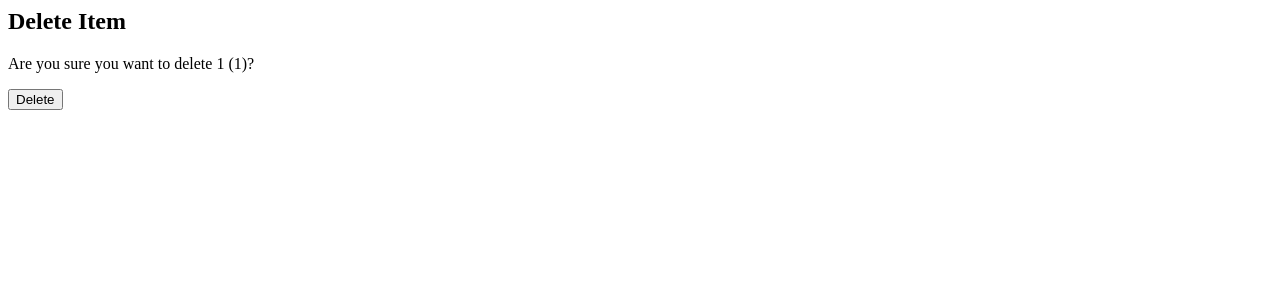
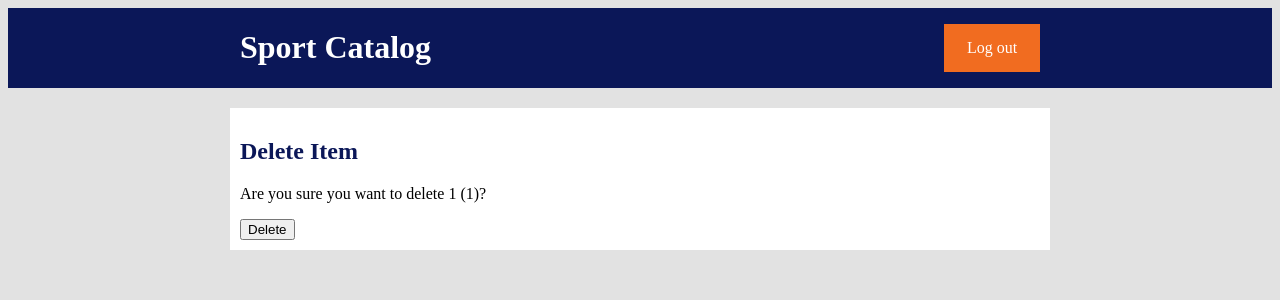
Before and after one commit to trong-nguyen/udacity-catalog-site, a Flask app: page /catalog/1/1/delete in a window 1280 px wide. Shown: the top 300 px of the page. Run offline with Flask 2, Linux system fonts and the light colour scheme; the visitor is signed in with stand-in values (Sample User, id 1).

Commit message:
Cosmetic changes complete

```diff
--- a/static/styles.css
+++ b/static/styles.css
@@ -1,13 +1,20 @@
 .block {
 	background-color: white;
-	margin: 2px;
+	/*margin: 2px;*/
     padding: 10px;
 }
 
 body {
-	background-color: gray;
+	background-color: #e2e2e2;
 }
 
+.limited-view {
+    max-width: 800px;
+}
+
+.center-view {
+    margin: auto;
+}
 
 .avatar img {
     width: 150px;
@@ -15,16 +22,21 @@
 }
 
 .collection {
-    color: #ca670d;
+    color: #F16C20;
 }
 
 .collection a {
-    color: #ca670d;
+    color: #F16C20;
     text-decoration: none;
 }
 
 .collection a:hover {
     color: #0b1758;
+}
+
+a.button {
+    text-decoration: none;
+    color: white;
 }
 
 .head {
@@ -34,10 +46,10 @@
 .header {
     background: #0b1758;
     color: white;
+    margin-bottom: 20px;
 }
 
 .header-inner {
-    max-width: 1024px;
     margin: auto;
     display: flex;
     justify-content: space-between;
@@ -52,33 +64,41 @@
 
 .right-column {
     align-self: center;
-    background: #ca670d;
+    background: #F16C20;
     height: 3em;
     width: 6em;
     line-height: 3em;
     text-align: center;
 }
 
-.right-column a {
-    color: white;
-    text-decoration: none;
-}
-
 .inventory {
-    max-width: 1024px;
     margin: auto;
     display: flex;
-    align-items: stretch;
+    /*align-items: stretch;*/
     justify-content: flex-start;
+    background-color: white;
 }
 
 #category-panel {
-    /*flex-grow: 0;*/
-    /*flex-shrink: 0;*/
-    background: blue;
 }
 
 #item-panel {
     flex-grow: 1;
-    background: blue;
 }
+
+.item-category {
+    color: gray;
+}
+
+.divider {
+    margin: 20px 0;
+    border-left: 1px solid #e2e2e2;
+}
+
+.input-item {
+    margin-top: 10px;
+}
+
+.text-input {
+    width: 400px;
+}
--- a/templates/base.html
+++ b/templates/base.html
@@ -8,5 +8,6 @@
 </head>
 
 <body>
-{% block content %}{% endblock %}
+    {% include "header.html" %}
+    {% block content %}{% endblock %}
 </body>
--- a/templates/catalog_items.html
+++ b/templates/catalog_items.html
@@ -5,13 +5,11 @@
 {% endblock %}
 
 {% block content %}
-    <div>
-       {% include "header.html" %}
-    </div>
-    <div class="inventory">
+    <div class="inventory limited-view">
 		<div class="block" id="category-panel">
 			{% include "categories.html" %}
 		</div>
+        <div class="divider"></div>
 		<div class="block" id="item-panel">
 			{% include "items.html" %}
 		</div>
--- a/templates/catalog_latest.html
+++ b/templates/catalog_latest.html
@@ -5,13 +5,11 @@
 {% endblock %}
 
 {% block content %}
-    <div>
-	   {% include "header.html" %}
-    </div>
-	<div class="inventory">
+	<div class="inventory limited-view">
 		<div class="block" id="category-panel">
 			{% include "categories.html" %}
 		</div>
+        <div class="divider"></div>
 		<div class="block" id="item-panel">
             {% if session.email %}
                 <div class="crud-button">
--- /dev/null
+++ b/templates/form_base.html
@@ -0,0 +1,12 @@
+{% extends "base.html" %}
+
+{% block title %}
+    {% block form_title %}{% endblock %}
+{% endblock %}
+
+{% block content %}
+    <div class="block limited-view center-view">
+        {% block form_content %}{% endblock %}
+    </div>
+
+{% endblock %}
--- a/templates/header.html
+++ b/templates/header.html
@@ -1,5 +1,5 @@
 <div class="header">
-    <div class="header-inner">
+    <div class="header-inner limited-view">
         <div class="left-column">
             <h1>Sport Catalog</h1>
         </div>
@@ -13,9 +13,9 @@
 
         <div class="right-column">
             {% if not session.email %}
-            <a href="{{ url_for('login') }}">Log in</a>
+            <a href="{{ url_for('login') }}" class="button">Log in</a>
             {% else %}
-            <a href="{{ url_for('logout') }}">Log out</a>
+            <a href="{{ url_for('logout') }}" class="button">Log out</a>
             {% endif %}
         </div>
     </div>
--- a/templates/item_delete.html
+++ b/templates/item_delete.html
@@ -1,6 +1,14 @@
+{% extends "form_base.html" %}
+
+{% block form_title %}
+    <title>Delete Items</title>
+{% endblock %}
+
+{% block form_content %}
     <h2 class="head">Delete Item</h2>
     <p>Are you sure you want to delete {{ gear }} ({{ sport }})?</p>
     <form action="{{ url_for('delete_gear', sport=sport, gear=gear) }}", method="post"
     >
     	<input type="submit" value="Delete">
     </form>
+{% endblock %}
--- a/templates/item_details.html
+++ b/templates/item_details.html
@@ -5,7 +5,7 @@
 {% endblock %}
 
 {% block content %}
-	<div class="block">
+	<div class="block limited-view center-view">
 		<h2 class="head">{{ item.title }}</h2>
 		<p class="item-description">{{ item.description }}</p>
         {% if session.email %}
```
Also changed, not shown: templates/item_add_edit.html (+14 -7 lines), templates/item_new.html (deleted, +0 -32 lines), templates/login.html (+3 -9 lines). Lines whose indentation alone changed are shown as unchanged.
